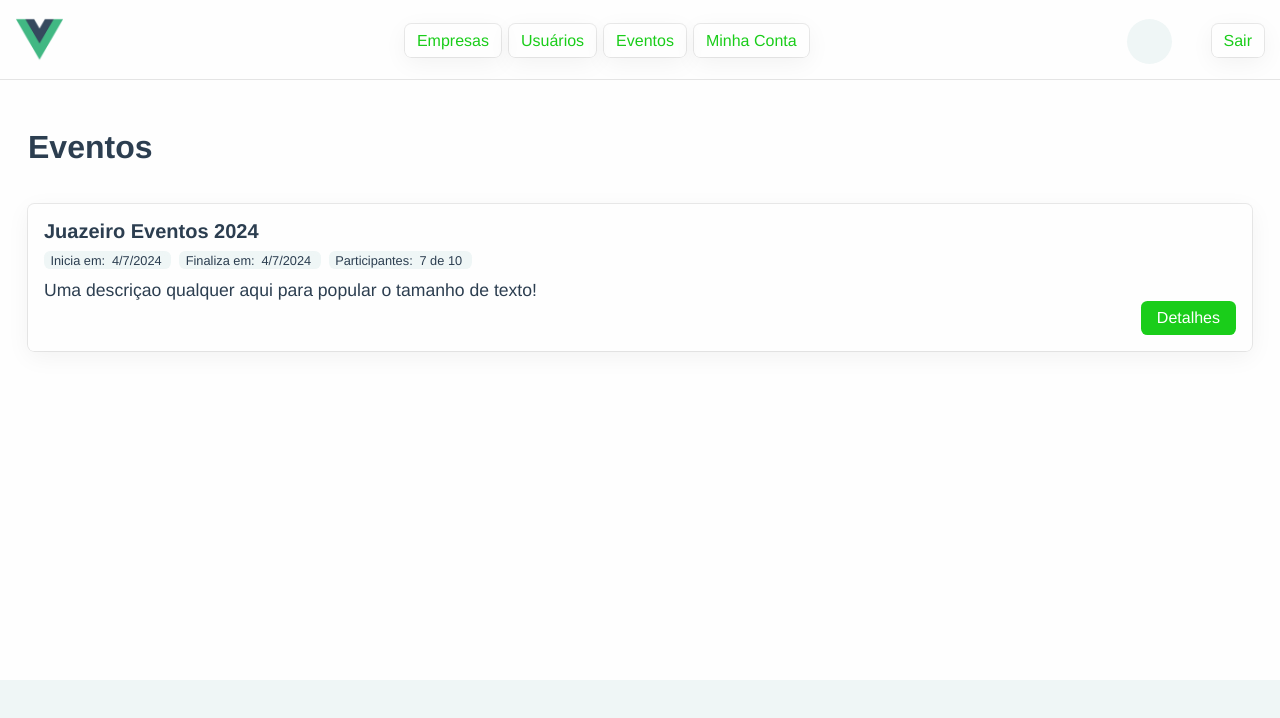
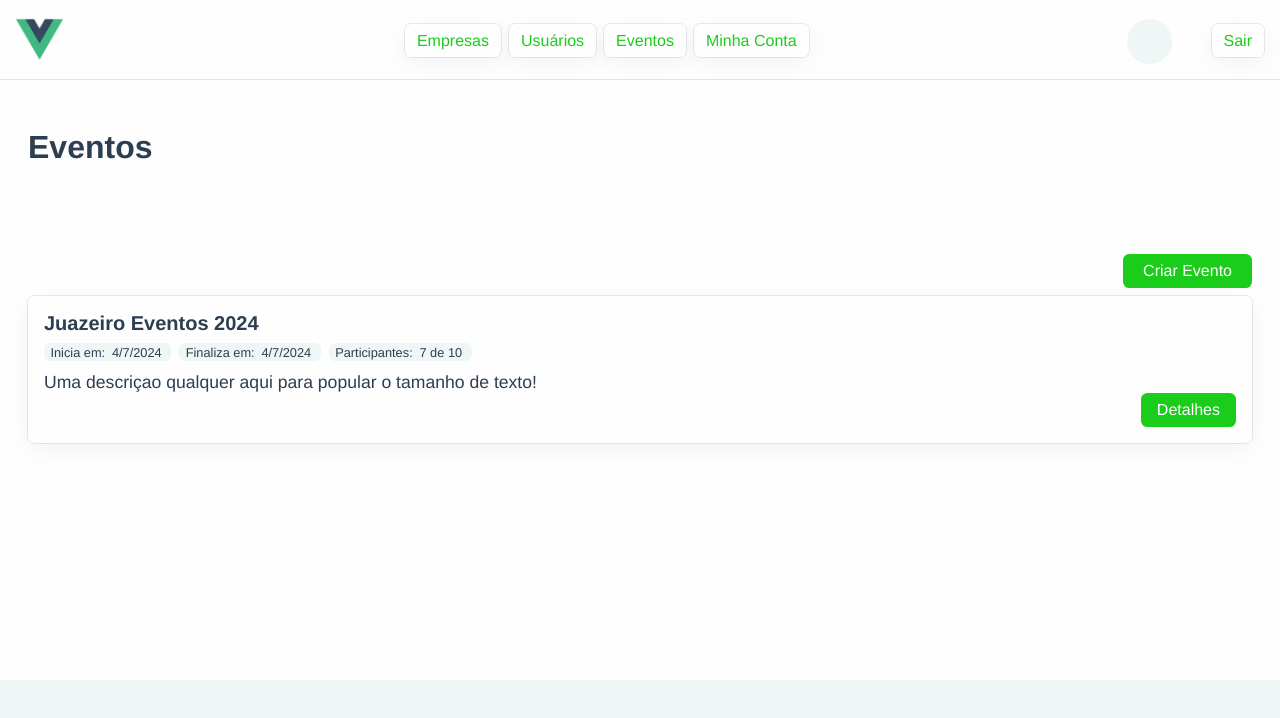
Before and after one commit to caiocgmspi/bits-events-frontend, a Vue app: page /events in a window 1280 px wide. Shown: the top 718 px of the page. Built offline with nearby package versions, Linux system fonts and the light colour scheme.

Commit message:
adicionado botao criar evento

```diff
--- a/src/components/pages/events/ListEvents.vue
+++ b/src/components/pages/events/ListEvents.vue
@@ -1,15 +1,20 @@
+<template>
+    <PageComponent title="Eventos">
+        <div class="actions">
+            <RouterLink :to="'/events/create'" class="btn btn-primary" style="float: right; margin-top: 50px;">
+                Criar Evento
+            </RouterLink>
+        </div>
+
+        <CardItem v-for="item in load()" :key="item?.id" :item="item" relation="events"/>
+    </PageComponent>
+</template>
+
 <script setup>
 import CardItem from '@/components/cardItem.vue';
 import PageComponent from '@/components/pageParts/PageComponent.vue';
 import { load } from '@/services/eventsService.ts';
 </script>
 
-<template>
-    <PageComponent title="Eventos">
-        <CardItem v-for="item in load()" :key="item?.id" :item="item" relation="events"/>
-    </PageComponent>
-</template>
-
 <style scoped>
-
 </style>
```
